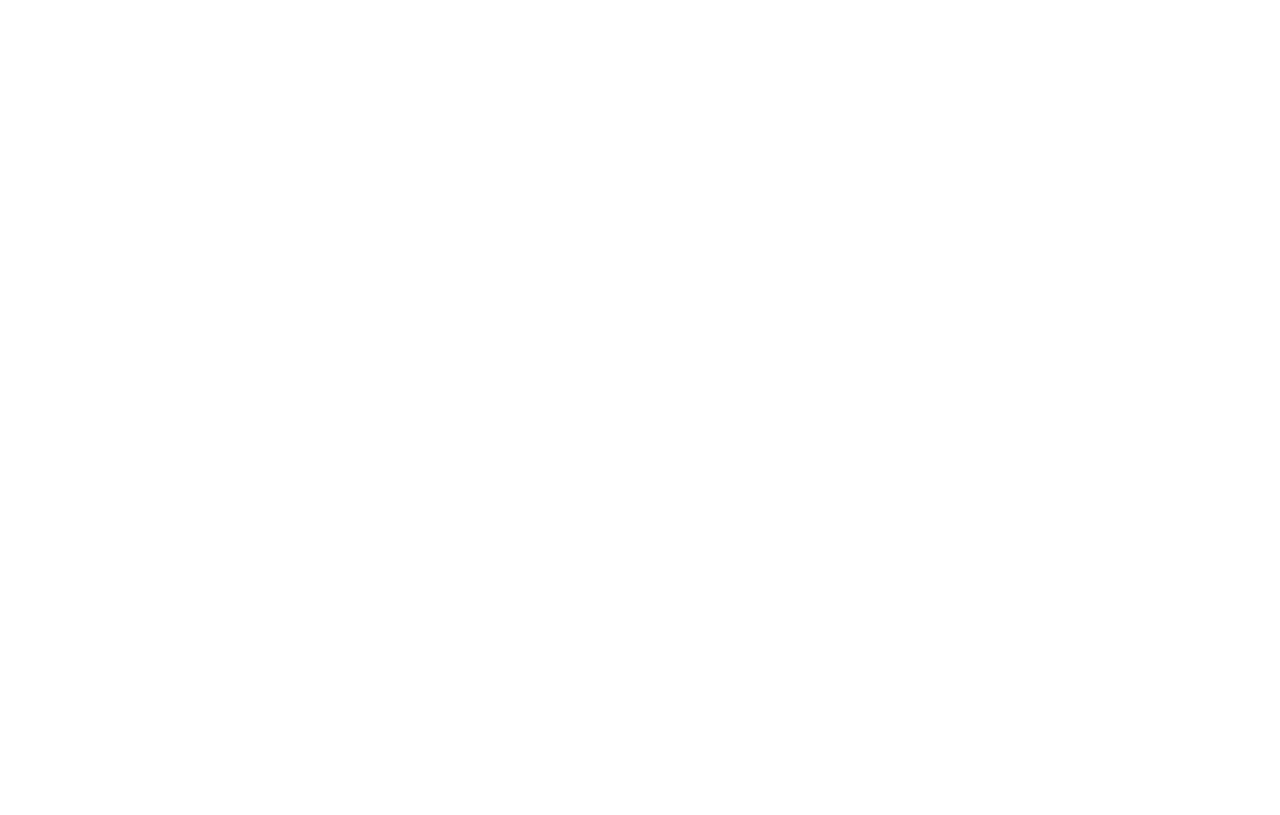
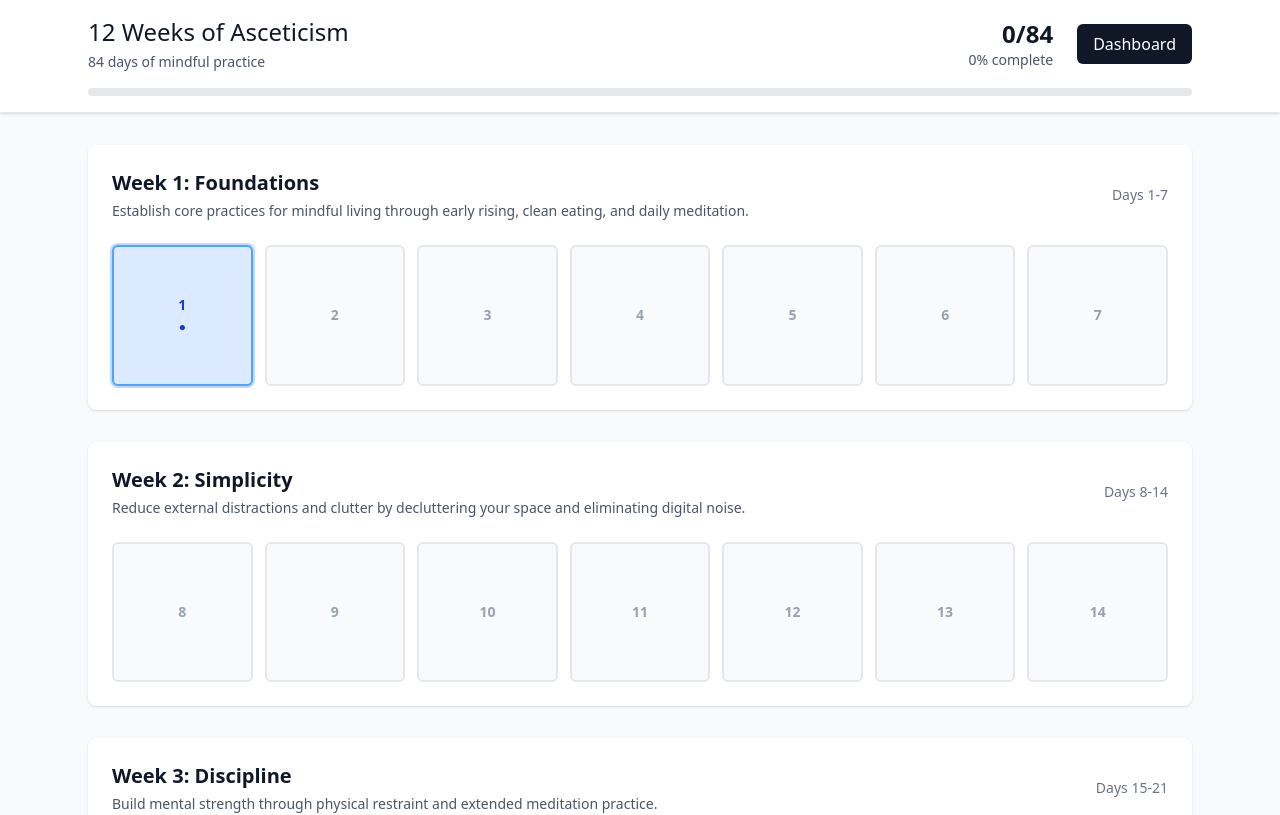
Before and after one commit to martinwinther/12-weeks-of-asceticism, a React (Vite) app: page /overview in a window 1280 px wide. Before the commit this address had no page. Shown: the top 815 px of the page. Built offline with nearby package versions, Linux system fonts and the light colour scheme; the HTML template or start-up script is replaced by a standard one.

Commit message:
add overview page with full 84-day program map and progress

```diff
--- a/src/App.jsx
+++ b/src/App.jsx
@@ -3,6 +3,7 @@
 import { AppProvider } from './context/AppContext';
 import LandingPage from './pages/LandingPage';
 import Dashboard from './pages/Dashboard';
+import OverviewPage from './pages/OverviewPage';
 import DayPage from './pages/DayPage';
 import Week01 from './pages/Week01';
 import Week12 from './pages/Week12';
@@ -15,6 +16,7 @@
       <Routes>
         <Route path="/" element={<LandingPage />} />
         <Route path="/dashboard" element={<Dashboard />} />
+        <Route path="/overview" element={<OverviewPage />} />
         <Route path="/day/:dayNumber" element={<DayPage />} />
         <Route path="/week01" element={<Week01 />} />
         <Route path="/week02" element={<Week02 />} />
--- /dev/null
+++ b/src/pages/OverviewPage.jsx
@@ -0,0 +1,205 @@
+import React, { useState, useEffect } from 'react';
+import { Link, useNavigate } from 'react-router-dom';
+import { layersByWeek } from '../data/layersByWeek.ts';
+import { getItem } from '../utils/localStorage';
+
+const OverviewPage = () => {
+  const navigate = useNavigate();
+  const [completedDays, setCompletedDays] = useState(new Set());
+  const [currentDay, setCurrentDay] = useState(1);
+
+  // Load completion status from localStorage on mount
+  useEffect(() => {
+    const completed = new Set();
+    let today = 1;
+
+    for (let day = 1; day <= 84; day++) {
+      const isComplete = getItem(`complete-day-${day}`, false);
+      const hasEntry = getItem(`entry-day-${day}`, '').trim().length > 0;
+
+      if (isComplete || hasEntry) {
+        completed.add(day);
+        today = Math.max(today, day + 1);
+      }
+    }
+
+    setCompletedDays(completed);
+    setCurrentDay(Math.min(today, 84));
+  }, []);
+
+  // Calculate progress
+  const totalCompleted = completedDays.size;
+  const progressPercentage = Math.round((totalCompleted / 84) * 100);
+
+  // Generate days array for grid
+  const days = Array.from({ length: 84 }, (_, index) => index + 1);
+
+  // Get day status
+  const getDayStatus = (day) => {
+    if (completedDays.has(day)) return 'completed';
+    if (day === currentDay) return 'current';
+    if (day < currentDay) return 'incomplete';
+    return 'future';
+  };
+
+  // Get day styles
+  const getDayStyles = (day) => {
+    const status = getDayStatus(day);
+    const baseStyles = "aspect-square flex items-center justify-center rounded-md text-sm font-medium transition-all duration-200 hover:scale-105";
+
+    switch (status) {
+      case 'completed':
+        return `${baseStyles} bg-green-100 text-green-800 border-2 border-green-200 hover:bg-green-200`;
+      case 'current':
+        return `${baseStyles} bg-blue-100 text-blue-800 border-2 border-blue-400 ring-2 ring-blue-200 hover:bg-blue-200`;
+      case 'incomplete':
+        return `${baseStyles} bg-yellow-50 text-yellow-700 border-2 border-yellow-200 hover:bg-yellow-100`;
+      case 'future':
+        return `${baseStyles} bg-gray-50 text-gray-400 border-2 border-gray-200 hover:bg-gray-100`;
+      default:
+        return baseStyles;
+    }
+  };
+
+  // Get week title
+  const getWeekTitle = (day) => {
+    const week = Math.ceil(day / 7);
+    return layersByWeek[week]?.title || '';
+  };
+
+  return (
+    <div className="min-h-screen bg-gray-50">
+      {/* Sticky Header */}
+      <div className="sticky top-0 bg-white border-b border-gray-200 shadow-sm z-10">
+        <div className="max-w-6xl mx-auto px-6 py-4">
+          <div className="flex items-center justify-between">
+            <div>
+              <h1 className="text-2xl font-light text-gray-900">
+                12 Weeks of Asceticism
+              </h1>
+              <p className="text-gray-600 text-sm mt-1">
+                84 days of mindful practice
+              </p>
+            </div>
+
+            <div className="flex items-center space-x-6">
+              <div className="text-right">
+                <div className="text-2xl font-bold text-gray-900">
+                  {totalCompleted}/84
+                </div>
+                <div className="text-sm text-gray-600">
+                  {progressPercentage}% complete
+                </div>
+              </div>
+
+              <button
+                onClick={() => navigate('/dashboard')}
+                className="px-4 py-2 bg-gray-900 text-white rounded-md hover:bg-gray-800 transition-colors"
+              >
+                Dashboard
+              </button>
+            </div>
+          </div>
+
+          {/* Progress Bar */}
+          <div className="mt-4">
+            <div className="w-full bg-gray-200 rounded-full h-2">
+              <div
+                className="bg-gradient-to-r from-green-400 to-blue-500 h-2 rounded-full transition-all duration-500"
+                style={{ width: `${progressPercentage}%` }}
+              />
+            </div>
+          </div>
+        </div>
+      </div>
+
+      {/* Main Content */}
+      <div className="max-w-6xl mx-auto px-6 py-8">
+
+        {/* Week-by-Week Grid */}
+        <div className="space-y-8">
+          {Array.from({ length: 12 }, (_, weekIndex) => {
+            const weekNumber = weekIndex + 1;
+            const weekStartDay = (weekIndex * 7) + 1;
+            const weekDays = days.slice(weekStartDay - 1, weekStartDay + 6);
+            const weekLayer = layersByWeek[weekNumber];
+
+            return (
+              <div key={weekNumber} className="bg-white rounded-lg shadow-sm p-6">
+
+                {/* Week Header */}
+                <div className="mb-6">
+                  <div className="flex items-center justify-between">
+                    <div>
+                      <h2 className="text-xl font-semibold text-gray-900">
+                        Week {weekNumber}: {weekLayer?.title}
+                      </h2>
+                      <p className="text-gray-600 text-sm mt-1">
+                        {weekLayer?.description}
+                      </p>
+                    </div>
+                    <div className="text-sm text-gray-500">
+                      Days {weekStartDay}-{weekStartDay + 6}
+                    </div>
+                  </div>
+                </div>
+
+                {/* Days Grid */}
+                <div className="grid grid-cols-7 gap-3">
+                  {weekDays.map((day) => (
+                    <Link
+                      key={day}
+                      to={`/day/${day}`}
+                      className={getDayStyles(day)}
+                    >
+                      <div className="text-center">
+                        <div className="font-semibold">{day}</div>
+                        {getDayStatus(day) === 'completed' && (
+                          <div className="text-xs mt-1">✓</div>
+                        )}
+                        {getDayStatus(day) === 'current' && (
+                          <div className="text-xs mt-1">●</div>
+                        )}
+                      </div>
+                    </Link>
+                  ))}
+                </div>
+
+              </div>
+            );
+          })}
+        </div>
+
+        {/* Legend */}
+        <div className="mt-8 bg-white rounded-lg shadow-sm p-6">
+          <h3 className="text-lg font-medium text-gray-900 mb-4">Legend</h3>
+          <div className="grid grid-cols-2 md:grid-cols-4 gap-4">
+            <div className="flex items-center space-x-3">
+              <div className="w-8 h-8 bg-green-100 border-2 border-green-200 rounded-md flex items-center justify-center">
+                <span className="text-green-800 text-xs">✓</span>
+              </div>
+              <span className="text-sm text-gray-700">Completed</span>
+            </div>
+            <div className="flex items-center space-x-3">
+              <div className="w-8 h-8 bg-blue-100 border-2 border-blue-400 rounded-md flex items-center justify-center">
+                <span className="text-blue-800 text-xs">●</span>
+              </div>
+              <span className="text-sm text-gray-700">Current Day</span>
+            </div>
+            <div className="flex items-center space-x-3">
+              <div className="w-8 h-8 bg-yellow-50 border-2 border-yellow-200 rounded-md"></div>
+              <span className="text-sm text-gray-700">Available</span>
+            </div>
+            <div className="flex items-center space-x-3">
+              <div className="w-8 h-8 bg-gray-50 border-2 border-gray-200 rounded-md"></div>
+              <span className="text-sm text-gray-700">Future</span>
+            </div>
+          </div>
+        </div>
+
+      </div>
+    </div>
+  );
+};
+
+export default OverviewPage;
```
